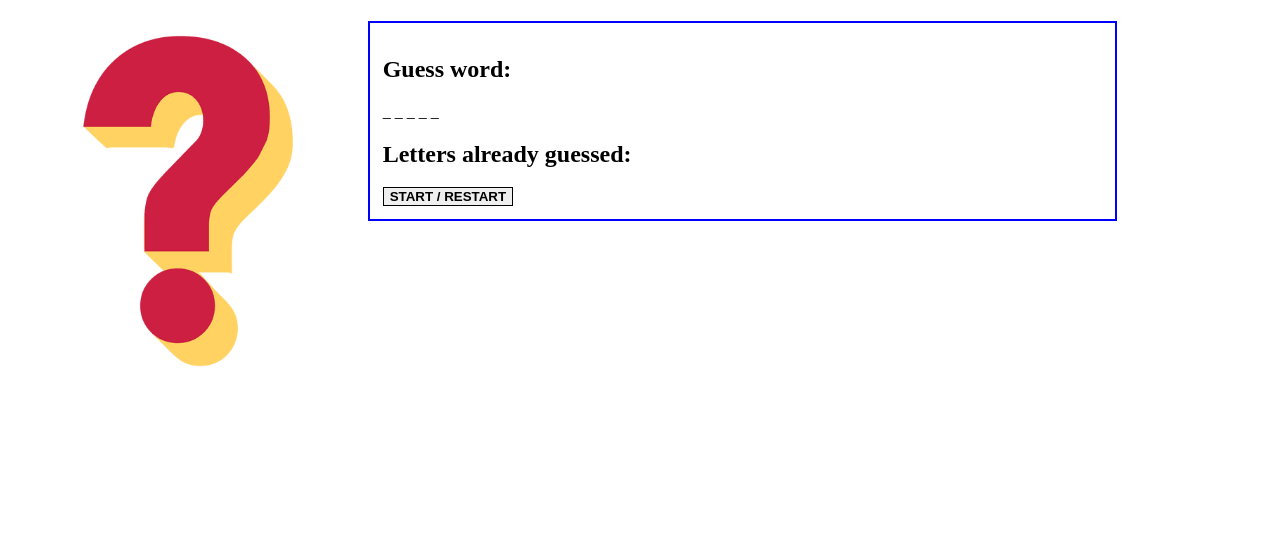
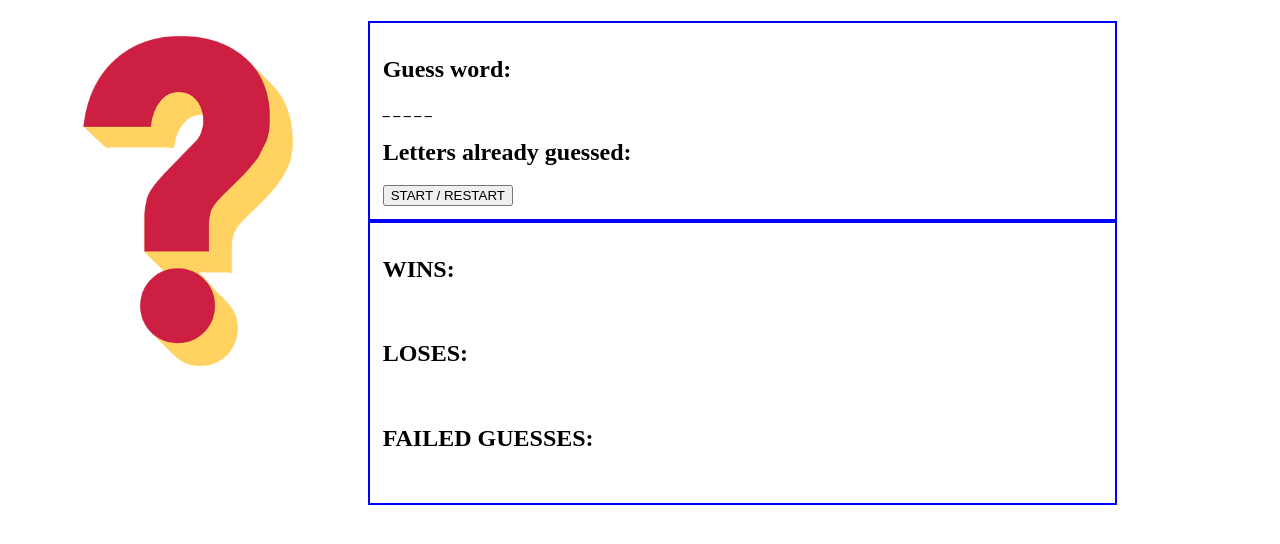
Before and after one commit to admorale/Word-Guess-Game, a plain HTML site: page index.html in a window 1280 px wide. Both pictures are taken after a click on the button "START / RESTART". Shown: the part 68-612 px from the top of the page. Drawn offline with Linux system fonts and the light colour scheme.

Commit message:
win finished

```diff
--- a/assets/css/style.css
+++ b/assets/css/style.css
@@ -23,7 +23,21 @@
     padding: 1%;
     border: 2px solid blue;
 }
+#results-block {
+    position: relative;
+    display: inline-block;
+    width: 100%;
+    max-width: 720px;
+    padding: 1%;
+    border: 2px solid blue;
+}
 #restart {
     font-weight: bold;
     border: 1px solid black;
 }
+#slots, #guessed {
+    font-family: 'Times New Roman', Times, serif;
+    font-size: 14px;
+    font-weight: bold;
+    text-transform: uppercase;
+}
--- a/index.html
+++ b/index.html
@@ -20,8 +20,20 @@
             <h2> Guess word: </h2>
             <div id="slots"></div>
             <h2>Letters already guessed: </h2>
-            <p></p>
-            <button id="restart">START / RESTART</button>
+            <div id="guessed"></div>
+            <button id="start">START / RESTART</button>
+        </div>
+
+        <div id="results-block">
+            <h2> WINS: </h2>
+                <div id="wins"></div>
+            <br>
+            <h2>LOSES: </h2>
+                <div id="loses"></div>
+            <br>
+            <h2>FAILED GUESSES:</h2>
+                <div id="failed"></div>
+            <br>
         </div>
 
 
--- a/javascript/script.js
+++ b/javascript/script.js
@@ -7,20 +7,30 @@ var fakeSlot = [];
 var fakeSlot2;
 var innerFakeSlot;
 var failed = 0;
+var gRight = 0;
 var loses;
-var wins;
+var wins = 0;
+var finished;
 
 function restart(){
   document.getElementById("slots").innerHTML = ("");
+  document.getElementById("guessed").innerHTML = ("");
   fakeSlot = [];
   fakeSlot2 = undefined;
   slot = [];
+  failed = 0;
+  gRight = 0;
+  failed = 0;
+  finished = 0;
+  wins = 0;
+  var first_img = "images/guess.png";
+  document.getElementById("logo-img").setAttribute("src", first_img);
 };
 
-document.getElementById("restart").onclick = function (){
+document.getElementById("start").onclick = function (){
+  restart();
   word = brands[Math.floor(Math.random() * brands.length)];
   console.log(word);
-    restart();
   for( i=0; i < word.length; i++) {
     slot.push(word[i]);
     fakeSlot.push(" _ ");
@@ -42,22 +52,32 @@ document.onkeyup = function(event) {
 
         if (idx == -1){
           failed++;
+        } else {
+          document.getElementById("guessed").innerHTML += (userGuess);
         }
         if (failed == 5){
           alert("Try Again!");
-
           restart();
         }
         while (idx != -1) {
           indexes.push(idx);
           idx = slot.indexOf(element, idx + 1);
           }
-          console.log(indexes);
 
         indexes.forEach(function(element){
           fakeSlot[element] = userGuess;
+          gRight++
         })
+
         fakeSlot2 = fakeSlot.join("");
         document.getElementById("slots").innerHTML = (fakeSlot2);
 
+        finished = fakeSlot.length;
+        if(gRight == finished){
+          document.getElementById("slots").innerHTML = ("You Won!");
+          var newImg = "images/"+word
+          document.getElementById("logo-img").setAttribute("src",newImg);
+          wins++;
+          document.getElementById("wins").innerHTML = wins;
+        }
       };
```
Lines whose indentation alone changed are shown as unchanged.
